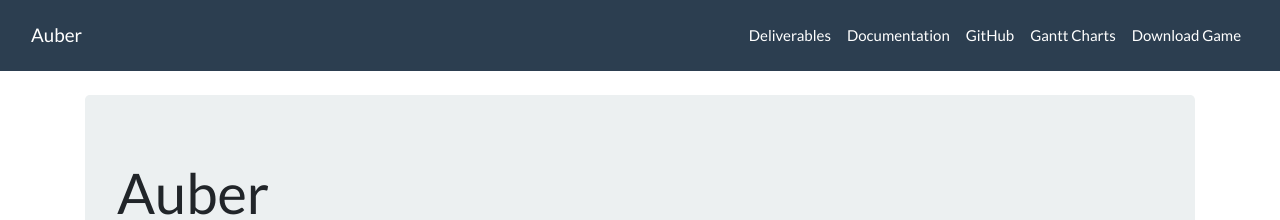
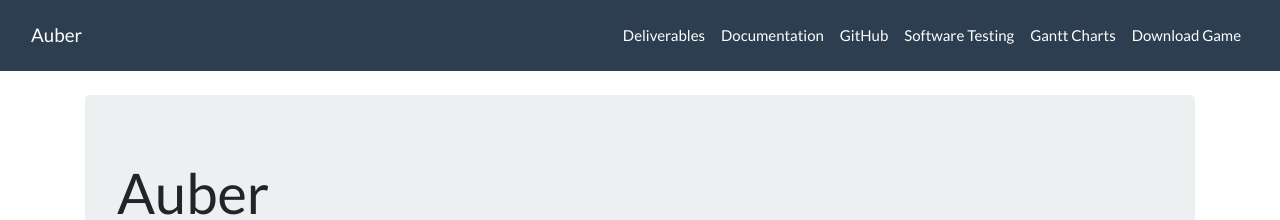
Before and after one commit to ENG1-Eclipse/website2, a Jekyll site: the page built from index.html, in a window 1280 px wide. Shown: the top 220 px of the page. Built offline with Jekyll 4.4.1, drawn with Linux system fonts in a browser that asks for light colours; nearby versions of some CDN libraries.

Commit message:
Update navigation.yml

```diff
--- a/_data/navigation.yml
+++ b/_data/navigation.yml
@@ -5,6 +5,8 @@
 - title: GitHub
   url: https://github.com/ENG1-Eclipse/Team1-Game2
   external: true
+- title: Software Testing
+  url: https://eng1-eclipse.github.io/website2/software-testing/
 - title: Gantt Charts
   url: https://eng1-eclipse.github.io/website2/gantt-charts/
 - title: Download Game
```
